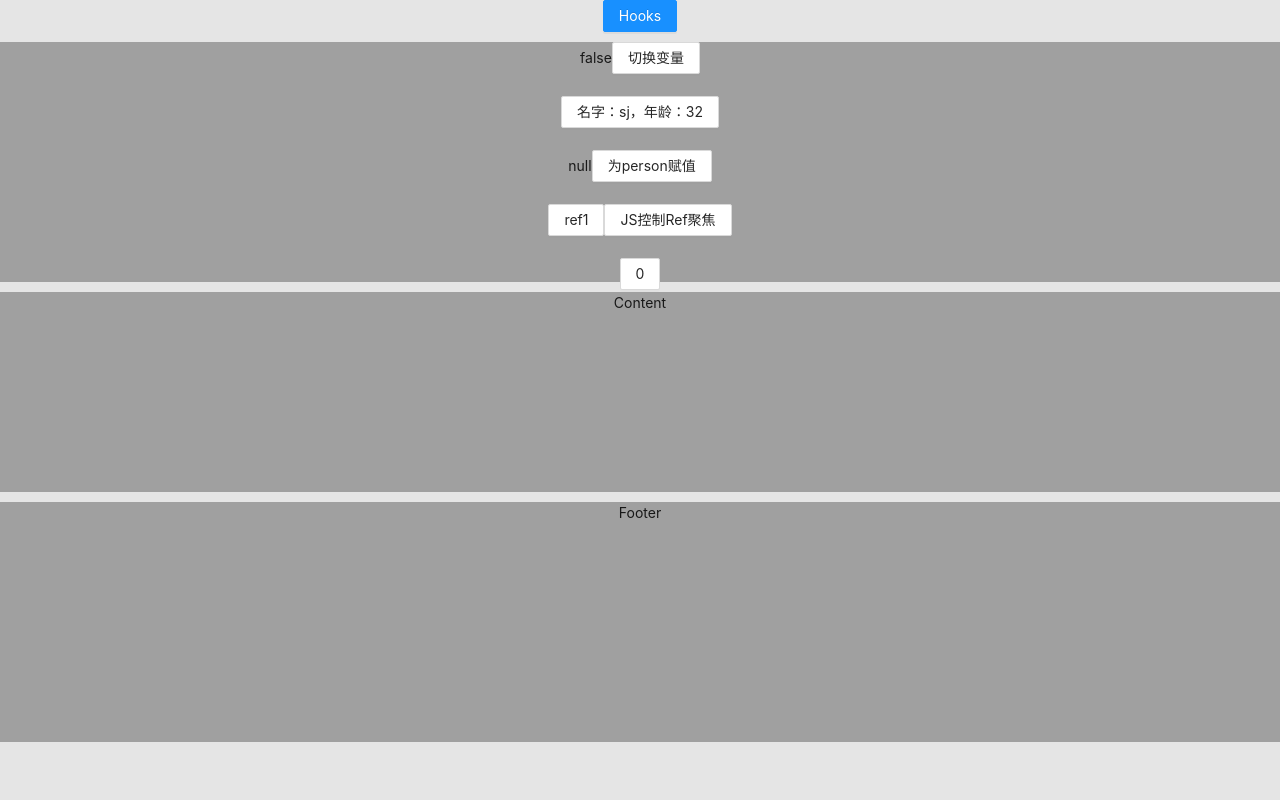
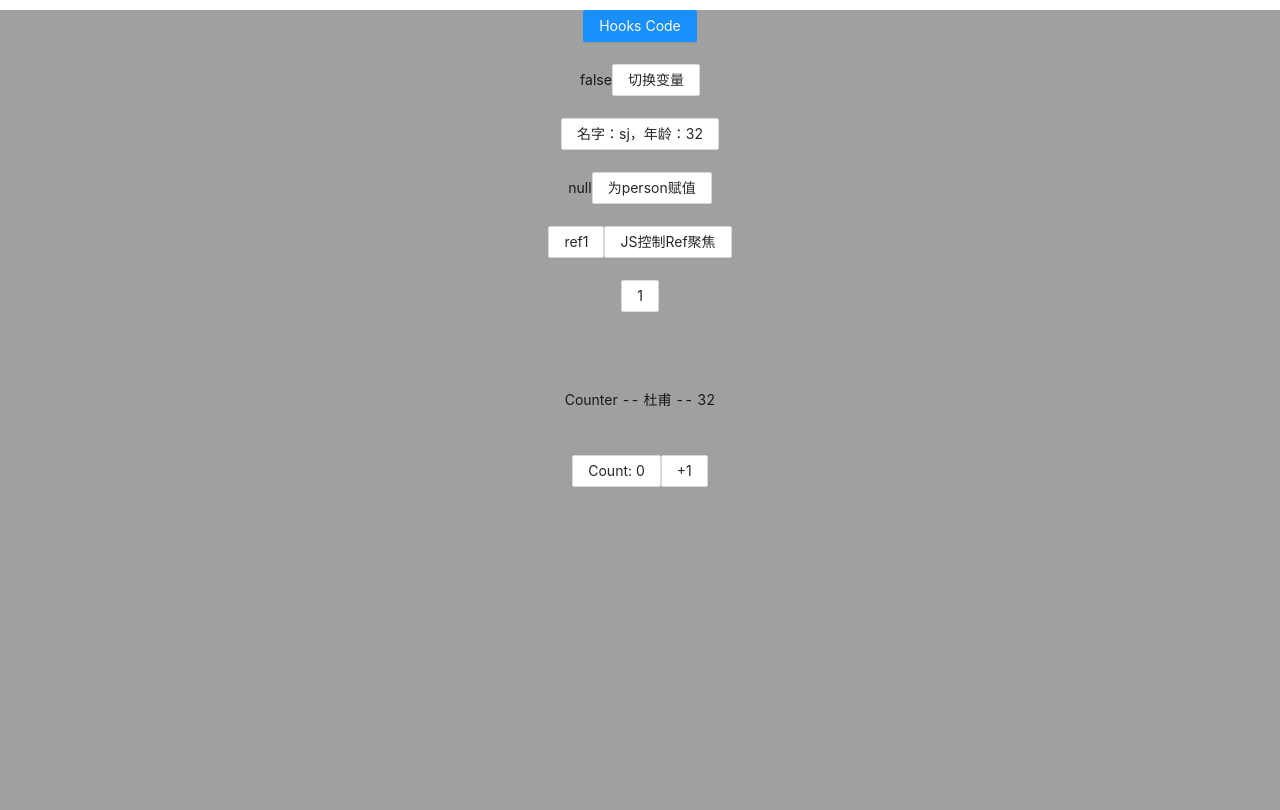
Before and after one commit to xiaoningziya/UserAuthenticationSystemWebsite, a React app: page /#/HomePage in a window 1280 px wide. Built offline with nearby package versions, Linux system fonts and the light colour scheme.

Commit message:
hooks常用钩子开发

```diff
--- a/src/containers/HomePage/components/Content/Content.tsx
+++ /dev/null
@@ -1,8 +0,0 @@
-import * as React from 'react'
-
-const Content: React.FC = () => {
-  return (<div style={{width:'100%', height:'200px', background:'rgba(0,0,0,.3)',marginTop:'10px'}}>
-    Content
-  </div>)
-}
-export default Content
--- a/src/containers/HomePage/components/Footer/Footer.tsx
+++ /dev/null
@@ -1,8 +0,0 @@
-import * as React from 'react'
-
-const Footer: React.FC = () => {
-  return (<div style={{width:'100%', height:'30%', background:'rgba(0,0,0,.3)',marginTop:'10px'}}>
-    Footer
-  </div>)
-}
-export default Footer
--- a/src/containers/HomePage/components/Header/Header.tsx
+++ /dev/null
@@ -1,86 +0,0 @@
-import * as React from 'react'
-import { Button } from 'antd'
-
-/** @method [自定义Hook] */
-function useLoading() {
-  const [isLoading, setState] = React.useState(false)
-  const load = (aPromise: Promise<any>) => {
-    setState(true)
-    return aPromise.then(() => setState(false))
-  }
-  // 实际需要: [boolean, typeof load] 类型
-  // 而不是自动推导的：(boolean | typeof load)[]
-  return [isLoading, load] as const
-}
-
-const Header: React.FC = () => {
-  /** @method [useState<T>] 创建可响应变量 有赋值会自动推导类型 */
-  const [user] = React.useState({ name: 'sj', age: 32 })
-  const [arr] = React.useState(['One', 'Two'])
-
-  /** 常规用法，useState的第二个参数是赋值的方法 */
-  const [val, toggle] = React.useState(false)
-
-  /** 此处缺少初始值时，需要显示地声明类型 */
-  type Person = {
-    name: string
-    age: number
-  }
-  const [person, setPerson] = React.useState<Person | null>(null)
-
-  /** @method [useCallback<T>] 创建可调用的方法 , 可以直接从它们返回的值中推断出它们的类型 */
-  // useCallback 的参数必须制定类型，否则 ts 不会报错，默认指定为 any
-  // 同时也支持传入泛型，useCallback 的泛型指定了参数类型
-  const showUser = React.useCallback((obj: typeof user)=>{
-    return `名字：${obj.name}，年龄：${obj.age}`
-  },[])
-  const handleChange = React.useCallback<
-    React.ChangeEventHandler<HTMLInputElement>
-  >(evt => {
-    console.log(evt.target.value)
-  }, [])
-
-  /** @method [useMemo<T>] 创建可调用的方法 , 可以直接从它们返回的值中推断出它们的类型 */
-  // 同时也支持传入泛型， useMemo 的泛型指定了返回值类型
-  const value = 10
-  const result = React.useMemo(() => value * 2, [value])
-  const results = React.useMemo<number>(() => 2, [])
-
-  /** @method [useRef<T>] 创建绑定Dom元素的变量 */
-  /** 当初始值为 null 时，有两种创建方式 */
-  const ref1 = React.useRef<HTMLInputElement>(null)
-  // const ref1 = React.useRef<HTMLInputElement | null>(null)
-  // const ref1 = React.useRef<HTMLDivElement>(null!) // 在某种情况下，可以省去类型检查，通过添加 ! 断言，不推荐
-  /** 【ref使用的两种场景】
-   * 第一种方式的 ref1.current 是只读的（read-only），并且可以传递给内置的 ref 属性，绑定 DOM 元素 ；
-   * 第二种方式的 ref2.current 是可变的（类似于声明类的成员变量）【作为变量使用与useState有些像，但是useState是异步 useRef是同步 】
-   */
-  const onButtonClick1 = () => {
-    ref1.current?.focus()
-  }
-  const ref2 = React.useRef(0)
-  React.useEffect(() => {
-    ref2.current += 1
-  }, [person])
-
-  /** @method [useEffect<T>] 副作用方法，可以用于监听某个变量然后做逻辑回调 */
-  // 需要注意回调函数的返回值只能是函数或者 undefined
-  React.useEffect(() => { // 无返回值
-  }, [])
-  React.useEffect(() => {
-    return () => {} // 返回值是一个函数
-  }, [])
-
-  return (<div style={{width:'100%', height:'30%', background:'rgba(0,0,0,.3)',marginTop:'10px'}}>
-    {String(val)}<Button onClick={()=>{toggle(!val)}}>切换变量</Button><br /><br />
-    <Button>{showUser(user)}</Button><br /><br />
-    {JSON.stringify(person)}<Button onClick={()=>{setPerson({name: 'zs',age: 20})}}>为person赋值</Button><br /><br />
-    <Button ref={ref1}>ref1</Button><Button onClick={()=>{onButtonClick1()}}>JS控制Ref聚焦</Button><br /><br />
-    <Button>{ref2.current}</Button><br /><br />
-    <Button></Button><br /><br />
-
-
-  </div>)
-}
-
-export default Header
--- /dev/null
+++ b/src/containers/HomePage/components/HooksCode.tsx
@@ -0,0 +1,122 @@
+import * as React from 'react'
+import { Button } from 'antd'
+const AppContext = React.createContext({});
+
+const Counter = () => {
+  /** @method [useContext<T>] 共享状态钩子,实现生产消费模式，类似vue3的 provide + inject */
+  const { name, age } = React.useContext(AppContext) as any;
+  return (<div>
+      Counter -- {name} -- {age}
+    </div>)
+}
+
+const myReducer = (state: any, action: any)=> {
+  switch(action.type) {
+    case('COUNT_UP'):
+      return {...state, count: state.count+1}
+    default:
+      return state
+  }
+}
+
+const MyPage = ()=> {
+  /** @method [useReducer<T>] action钩子，用来引入 Reducer 功能 */
+  /** @param {参数1, 参数2} 参数1是Reducer方法，参数2是初始化数据 */
+  /** @returns {[返回1, 返回2]} 返回一个数组。数组的第一个成员是状态的当前值，第二个成员是发送 action 的dispatch函数。 */
+  /** @description 由于Hooks可以提供共享状态和Reducer函数，所以它在这些方面可以取代Redux。但它没法提供中间件（middleware）和时间旅行（time travel），如果你需要这两个功能，还是要用 Redux */
+  const [state, dispatch] = React.useReducer(myReducer, {count: 0})
+  return (<div>
+    <Button>Count: {state.count}</Button>
+    <Button onClick={() => dispatch({ type: 'COUNT_UP' })}>
+      +1
+    </Button>
+  </div>)
+}
+
+const Header: React.FC = () => {
+
+
+  /** @method [useState<T>] 状态钩子，创建可响应变量,使函数组件具有使用状态的能力，有赋值会自动推导类型 */
+  /** @returns {[参数1, 参数2]} useState方法会返回一个数组；参数1是变量名；参数2是更新变量的方法，命名约定set开头*/
+  const [user, setUser] = React.useState({ name: 'sj', age: 32 })
+  const [arr] = React.useState(['One', 'Two'])
+  const [val, toggle] = React.useState(false)
+  /** 此处缺少初始值时，需要显示地声明类型 */
+  type Person = {
+    name: string
+    age: number
+  }
+  const [person, setPerson] = React.useState<Person | null>(null)
+
+
+  /** @method [useCallback<T>] 回调方法，创建可调用的方法 , 可以直接从它们返回的值中推断出它们的类型 */
+  // useCallback 的参数必须制定类型，否则 ts 不会报错，默认指定为 any
+  // 同时也支持传入泛型，useCallback 的泛型指定了参数类型
+  const showUser = React.useCallback((obj: typeof user)=>{
+    return `名字：${obj.name}，年龄：${obj.age}`
+  },[])
+  const handleChange = React.useCallback<
+    React.ChangeEventHandler<HTMLInputElement>
+  >(evt => {
+    console.log(evt.target.value)
+  }, [])
+
+
+  /** @method [useMemo<T>] 回调方法，创建可调用的方法 , 可以直接从它们返回的值中推断出它们的类型 */
+  // 同时也支持传入泛型， useMemo 的泛型指定了返回值类型
+  const value = 10
+  const result = React.useMemo(() => value * 2, [value])
+  const results = React.useMemo<number>(() => 2, [])
+
+
+  /** @method [useRef<T>] 创建绑定Dom元素的变量 */
+  /** 当初始值为 null 时，有两种创建方式 */
+  const ref1 = React.useRef<HTMLInputElement>(null)
+  // const ref1 = React.useRef<HTMLInputElement | null>(null)
+  // const ref1 = React.useRef<HTMLDivElement>(null!) // 在某种情况下，可以省去类型检查，通过添加 ! 断言，不推荐
+  /** 【ref使用的两种场景】
+   * 第一种方式的 ref1.current 是只读的（read-only），并且可以传递给内置的 ref 属性，绑定 DOM 元素 ；
+   * 第二种方式的 ref2.current 是可变的（类似于声明类的成员变量）【作为变量使用与useState有些像，但是useState是异步 useRef是同步 】
+   */
+  const onButtonClick1 = () => {
+    ref1.current?.focus()
+  }
+  const ref2 = React.useRef(0)
+  React.useEffect(() => {
+    ref2.current += 1
+  }, [person])
+
+
+  /** @method [useEffect<T>] 副作用钩子，最常见的就是向服务器请求数据 */
+  /** @param {参数1, 参数2} 参数1是回调函数,可以异步操作的代码放在里面；参数2是数组[依赖项]，数组变化useEffect()就会执行。第二个参数可以省略，这时每次组件渲染时，就会执行useEffect() */
+  // 需要注意回调函数的返回值只能是函数或者 undefined
+  React.useEffect(() => { // 无返回值
+  }, [])
+  React.useEffect(() => {
+    return () => {} // 返回值是一个函数
+  }, [])
+
+
+  const [data, setData] = React.useState({name: '李白', age: 30})
+  setTimeout(()=>{
+    setData({name: '杜甫', age: 32})
+  },3000)
+
+  return (<div style={{width:'100%', height:'100%', background:'rgba(0,0,0,.3)',marginTop:'10px'}}>
+    <Button type="primary">Hooks Code</Button><br /><br />
+    {String(val)}<Button onClick={()=>{toggle(!val)}}>切换变量</Button><br /><br />
+    <Button>{showUser(user)}</Button><br /><br />
+    {JSON.stringify(person)}<Button onClick={()=>{setPerson({name: 'zs',age: 20})}}>为person赋值</Button><br /><br />
+    <Button ref={ref1}>ref1</Button><Button onClick={()=>{onButtonClick1()}}>JS控制Ref聚焦</Button><br /><br />
+    <Button>{ref2.current}</Button><br /><br />
+    <Button></Button><br /><br />
+    <AppContext.Provider value={data}>
+      <Counter></Counter>
+    </AppContext.Provider><br /><br />
+    <MyPage></MyPage>
+
+  </div>)
+}
+
+
+export default Header
--- a/src/containers/HomePage/index.tsx
+++ b/src/containers/HomePage/index.tsx
@@ -1,8 +1,6 @@
 import * as React from 'react'
 import styles from './styles.module.scss'
-import Header from './components/Header/Header'
-import Content from './components/Content/Content'
-import Footer from './components/Footer/Footer'
+import HooksCode from './components/HooksCode'
 import { Button } from 'antd'
 export default class HomePage extends React.Component {
   constructor(props: any){
@@ -10,10 +8,7 @@ export default class HomePage extends React.Component {
   }
   render() {
     return (<div className={styles.HomePage}>
-      <Button type="primary">Hooks</Button>
-      <Header></Header>
-      <Content></Content>
-      <Footer></Footer>
+      <HooksCode></HooksCode>
   </div>)
   }
 }
```
Also changed, not shown: 1 other file (tests, documents, lock files or other folders).
